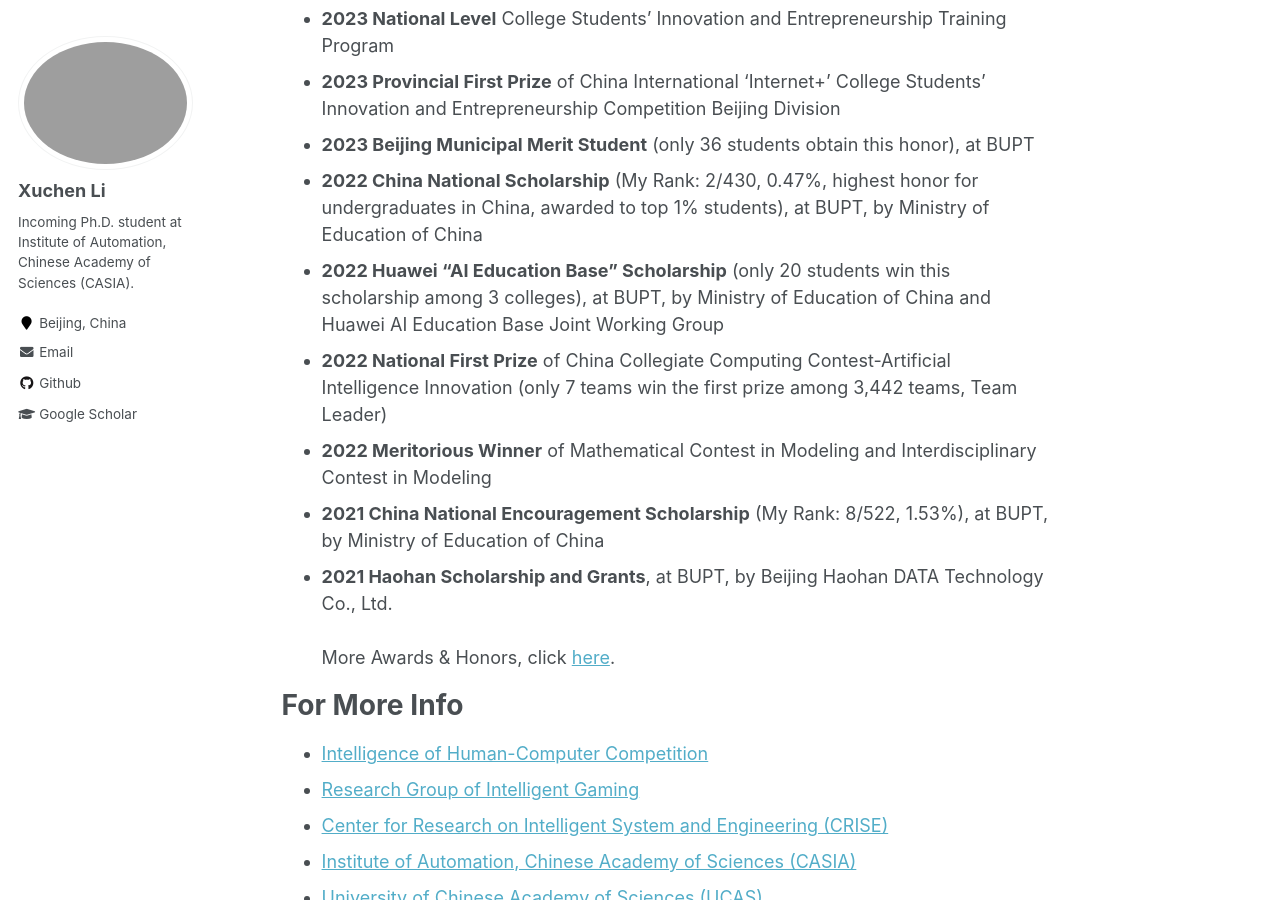
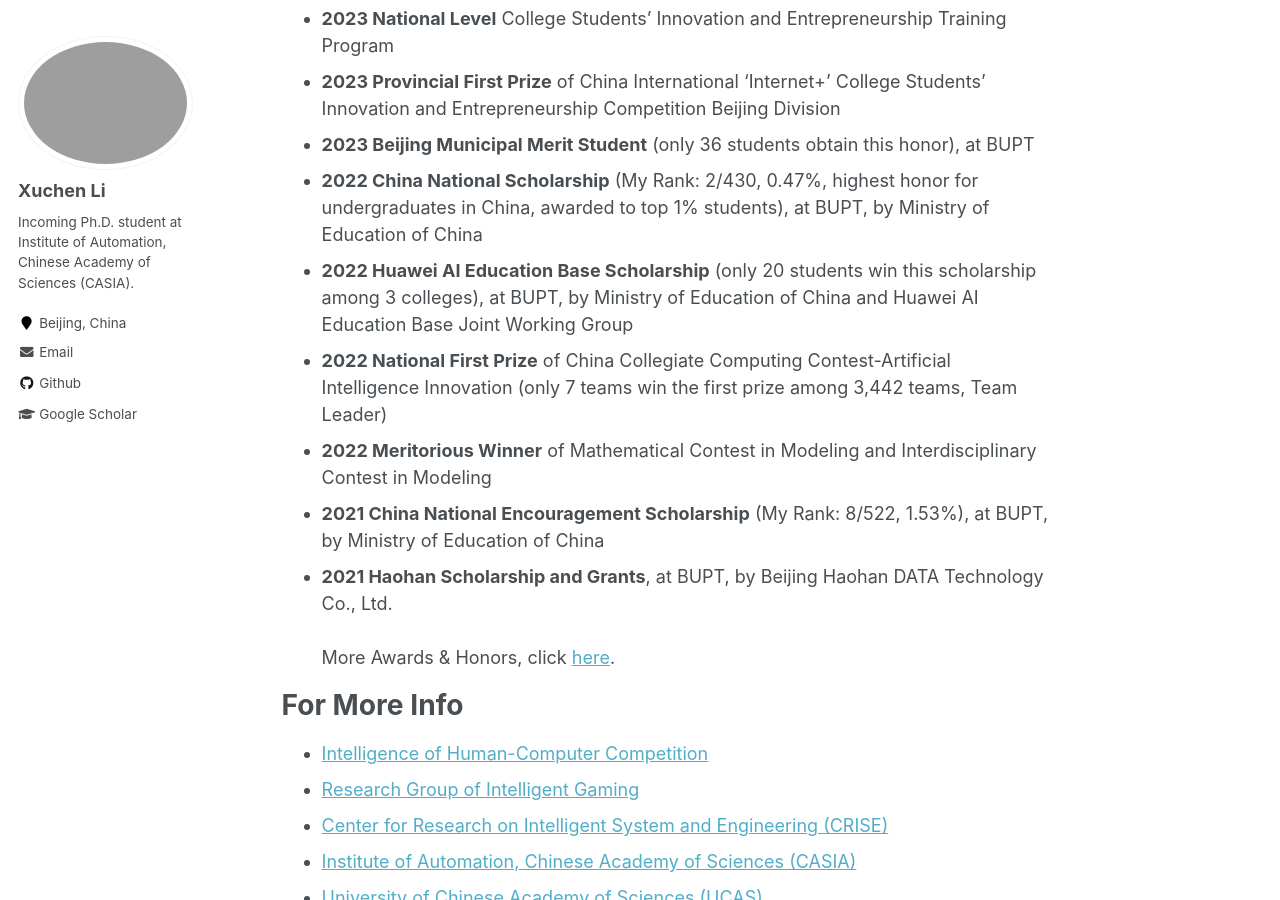
Before and after one commit to Xuchen-Li/Xuchen-Li.github.io, a Jekyll site: the page built from _pages/about.md, in a window 1280 px wide and 900 px high, scrolled down 3176 px. Built offline with Jekyll 4.4.1, drawn with Linux system fonts in a browser that asks for light colours; some of the changed text lies outside the part shown.

```diff
--- a/_pages/about.md
+++ b/_pages/about.md
@@ -23,7 +23,7 @@ News
 * **2023.10** : 🏆 Obtain **China National Scholarship** with a rank of **1/455 (0.22%)** (highest honor for undergraduates in China, awarded to top 1% students of BUPT)!
 * **2023.09** : 📝 One paper has been accepted by **the 37th Conference on Neural Information Processing Systems** (NeurIPS, CCF-A Conference, Poster)!
 * **2022.12** : 🏅 Win the **National First Prize** of China Collegiate Computing Contest-Artificial Intelligence Innovation (only 7 teams win the first prize among 3,442 teams, Team Leader)
-* **2022.12** : 🏆 Obtain **Huawei "AI Education Base" Scholarship** (only 20 students win this scholarship among 3 colleges of BUPT)!
+* **2022.12** : 🏆 Obtain **Huawei AI Education Base Scholarship** (only 20 students win this scholarship among 3 colleges of BUPT)!
 * **2022.09** : 🏆 Obtain **China National Scholarship** with a rank of **2/430 (0.47%)** (highest honor for undergraduates in China, awarded to top 1% students of BUPT)!
 
 
@@ -81,7 +81,7 @@ Awards & Honors
 * **2023 Provincial First Prize** of China International 'Internet+' College Students' Innovation and Entrepreneurship Competition Beijing Division
 * **2023 Beijing Municipal Merit Student** (only 36 students obtain this honor), at BUPT
 * **2022 China National Scholarship** (My Rank: 2/430, 0.47%, highest honor for undergraduates in China, awarded to top 1% students), at BUPT, by Ministry of Education of China
-* **2022 Huawei "AI Education Base" Scholarship** (only 20 students win this scholarship among 3 colleges), at BUPT, by Ministry of Education of China and Huawei AI Education Base Joint Working Group
+* **2022 Huawei AI Education Base Scholarship** (only 20 students win this scholarship among 3 colleges), at BUPT, by Ministry of Education of China and Huawei AI Education Base Joint Working Group
 * **2022 National First Prize** of China Collegiate Computing Contest-Artificial Intelligence Innovation (only 7 teams win the first prize among 3,442 teams, Team Leader)
 * **2022 Meritorious Winner** of Mathematical Contest in Modeling and Interdisciplinary Contest in Modeling
 * **2021 China National Encouragement Scholarship** (My Rank: 8/522, 1.53%), at BUPT, by Ministry of Education of China
```
